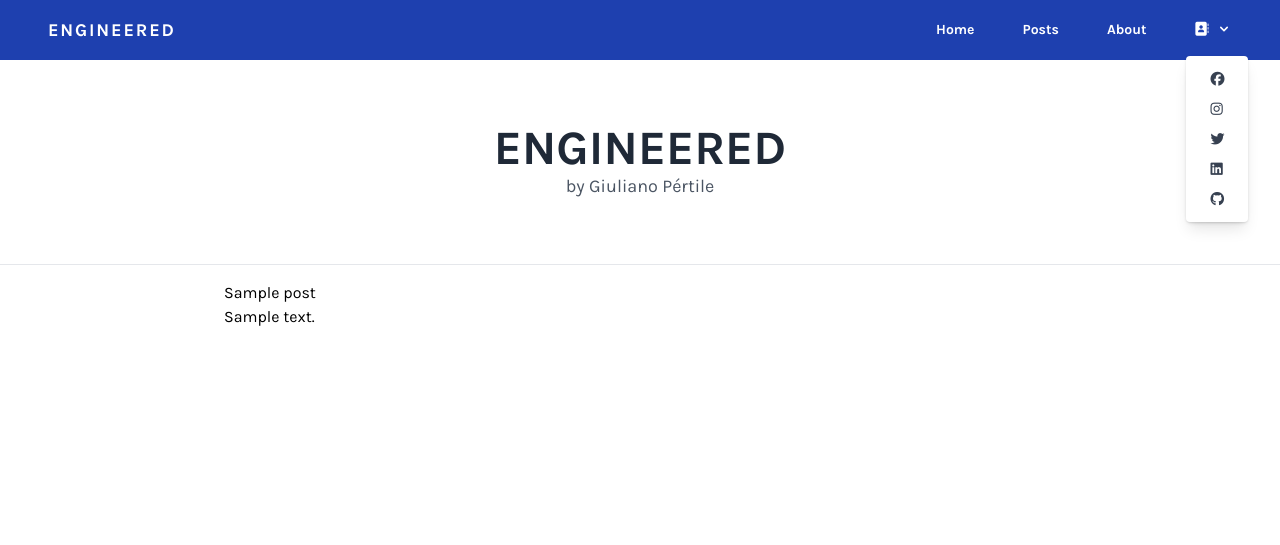
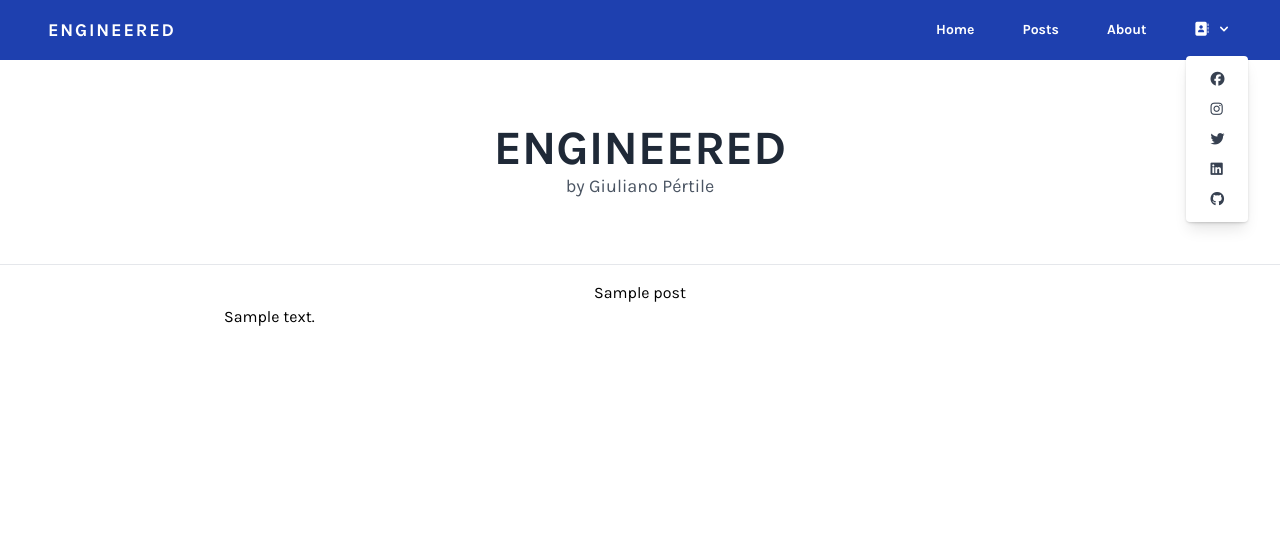
Before and after one commit to francofgp/Engineered, a Django app: a page that uses templates/post_detail.html in a window 1280 px wide. Shown: the top 545 px of the page. Run offline with Django 4.2, Linux system fonts and the light colour scheme; tables that the repository leaves empty hold one stand-in row (values such as "Sample post"); some libraries are stand-ins or nearby versions.

Commit message:
Larger title in post_detail and add description about the code snippet theme in settings.py

```diff
--- a/config/settings.py
+++ b/config/settings.py
@@ -155,6 +155,7 @@
 CKEDITOR_UPLOAD_PATH = "uploads/"
 CKEDITOR_CONFIGS = {
     'default': {
+        # Theme for the admin panel, for the actually post see the base.html
         'codeSnippet_theme': 'monokai',
 
         # 'skin': 'moono',
--- a/templates/post_detail.html
+++ b/templates/post_detail.html
@@ -4,7 +4,7 @@
 		<div class="grid  grid-cols-12 p-4">
 			<div class="lg:col-span-8 lg:col-start-3 col-span-10 col-start-2">
 				<div class="unreset">
-					<h2>{{ post.title }}</h2>
+					<h1 class="text-center">{{ post.title }}</h1>
 					<p>{{ post.content|safe }}</p>
 				</div>
 			</div>
```
Also changed, not shown: templates/admin/base.html (+6 -3 lines).
